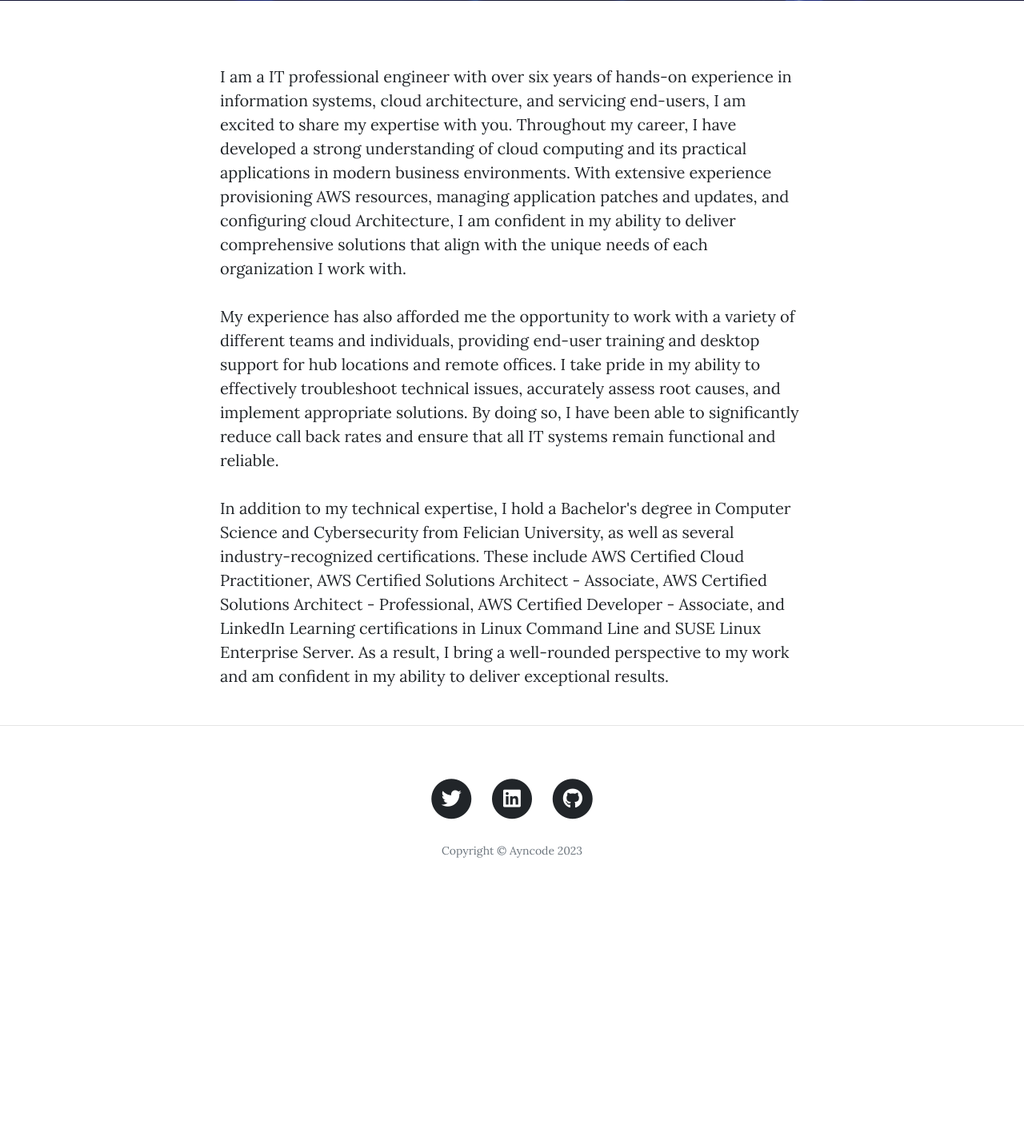
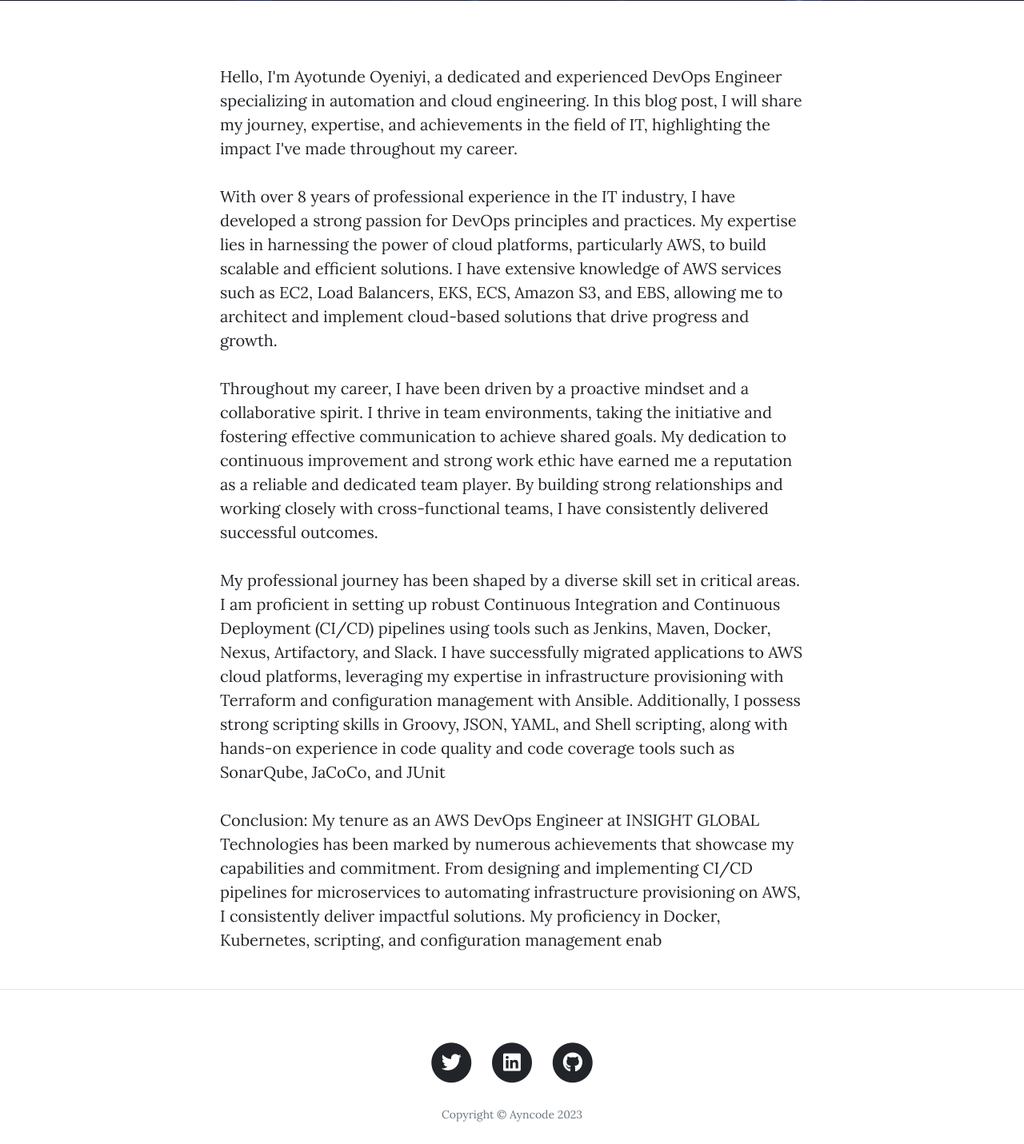
Before and after one commit to techfiwitay-gif/Ay_python_app, a Flask app: page /about in a window 1280 px wide. Shown: the part 505-1936 px from the top of the page at 80% size. Before the commit the page ends 1578 px from the top, so only its background shows below. Run offline with Flask 2, Linux system fonts and the light colour scheme; some libraries are stand-ins or nearby versions.

Commit message:
Update about.html

```diff
--- a/templates/about.html
+++ b/templates/about.html
@@ -19,12 +19,13 @@
   <div class="container">
     <div class="row">
       <div class="col-lg-8 col-md-10 mx-auto">
-        <p>I am a IT  professional engineer with over six years of hands-on experience in information systems, cloud architecture, and servicing end-users, I am excited to share my expertise with you. Throughout my career, I have developed a strong understanding of cloud computing and its practical applications in modern business environments. With extensive experience provisioning AWS resources, managing application patches and updates, and configuring cloud Architecture, I am confident in my ability to deliver comprehensive solutions that align with the unique needs of each organization I work with.
-
-<p>My experience has also afforded me the opportunity to work with a variety of different teams and individuals, providing end-user training and desktop support for hub locations and remote offices. I take pride in my ability to effectively troubleshoot technical issues, accurately assess root causes, and implement appropriate solutions. By doing so, I have been able to significantly reduce call back rates and ensure that all IT systems remain functional and reliable.</p>
-
-<p>In addition to my technical expertise, I hold a Bachelor's degree in Computer Science and Cybersecurity from Felician University, as well as several industry-recognized certifications. These include AWS Certified Cloud Practitioner, AWS Certified Solutions Architect - Associate, AWS Certified Solutions Architect - Professional, AWS Certified Developer - Associate, and LinkedIn Learning certifications in Linux Command Line and SUSE Linux Enterprise Server. As a result, I bring a well-rounded perspective to my work and am confident in my ability to deliver exceptional results.</p>
-
+        <p>Hello, I'm Ayotunde Oyeniyi, a dedicated and experienced DevOps Engineer specializing in automation and cloud engineering. In this blog post, I will share my journey, expertise, and achievements in the field of IT, highlighting the impact I've made throughout my career.</p>
+        <p>With over 8 years of professional experience in the IT industry, I have developed a strong passion for DevOps principles and practices. My expertise lies in harnessing the power of cloud platforms, particularly AWS, to build scalable and efficient solutions. I have extensive knowledge of AWS services such as EC2, Load Balancers, EKS, ECS, Amazon S3, and EBS, allowing me to architect and implement cloud-based solutions that drive progress and growth.</p>
+        <p>Throughout my career, I have been driven by a proactive mindset and a collaborative spirit. I thrive in team environments, taking the initiative and fostering effective communication to achieve shared goals. My dedication to continuous improvement and strong work ethic have earned me a reputation as a reliable and dedicated team player. By building strong relationships and working closely with cross-functional teams, I have consistently delivered successful outcomes.</p>
+        <p>My professional journey has been shaped by a diverse skill set in critical areas. I am proficient in setting up robust Continuous Integration and Continuous Deployment (CI/CD) pipelines using tools such as Jenkins, Maven, Docker, Nexus, Artifactory, and Slack. I have successfully migrated applications to AWS cloud platforms, leveraging my expertise in infrastructure provisioning with Terraform and configuration management with Ansible. Additionally, I possess strong scripting skills in Groovy, JSON, YAML, and Shell scripting, along with hands-on experience in code quality and code coverage tools such as SonarQube, JaCoCo, and JUnit</p>
+        <p>Conclusion:
+My tenure as an AWS DevOps Engineer at INSIGHT GLOBAL Technologies has been marked by numerous achievements that showcase my capabilities and commitment. From designing and implementing CI/CD pipelines for microservices to automating infrastructure provisioning on AWS, I consistently deliver impactful solutions. My proficiency in Docker, Kubernetes, scripting, and configuration management enab
+</p>
       </div>
     </div>
   </div>
```
